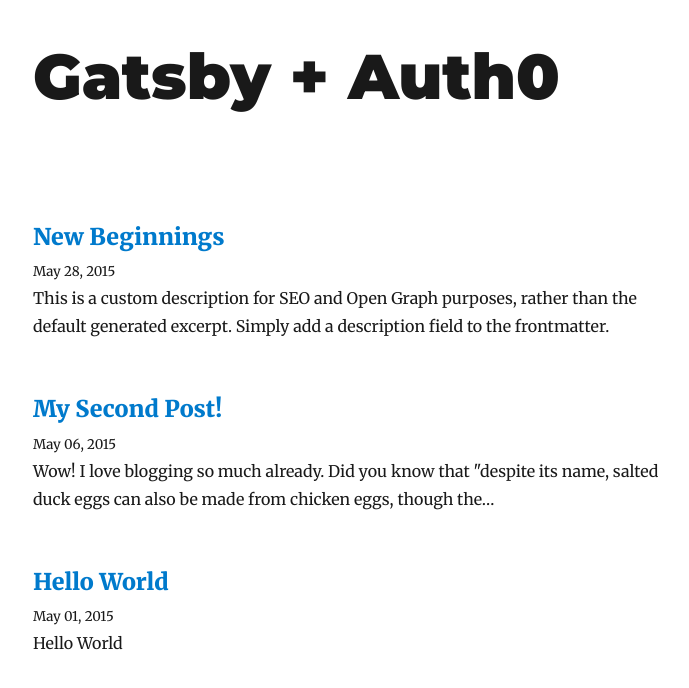
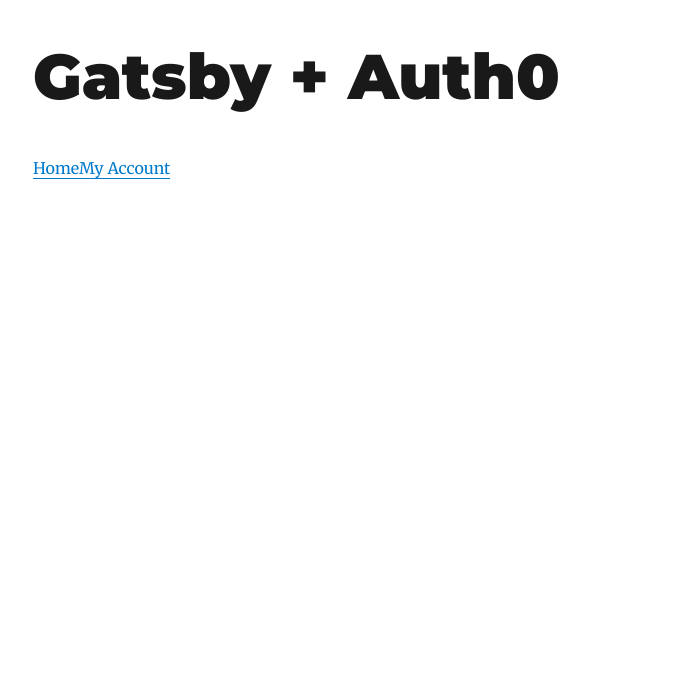
Before and after one commit to twclark0/gatsby-auth0, a Gatsby site: page / in a window 1280 px wide. Shown: the whole page, without its empty margins (292-981 px from the left). Built offline with nearby package versions, Linux system fonts and the light colour scheme; Gatsby itself is replaced by a stand-in of ours; some packages are replaced by stand-ins of ours.

Commit message:
Update index landing page with nav

```diff
--- a/src/pages/index.js
+++ b/src/pages/index.js
@@ -1,45 +1,17 @@
 import React from "react"
-import { Link, graphql } from "gatsby"
+import { graphql } from "gatsby"
 
-import Bio from "../components/bio"
 import Layout from "../components/layout"
 import SEO from "../components/seo"
-import { rhythm } from "../utils/typography"
+import { Navigation } from "../components/nav-bar"
 
 const BlogIndex = ({ data, location }) => {
   const siteTitle = data.site.siteMetadata.title
-  const posts = data.allMarkdownRemark.edges
 
   return (
     <Layout location={location} title={siteTitle}>
       <SEO title="All posts" />
-      <Bio />
-      {posts.map(({ node }) => {
-        const title = node.frontmatter.title || node.fields.slug
-        return (
-          <article key={node.fields.slug}>
-            <header>
-              <h3
-                style={{
-                  marginBottom: rhythm(1 / 4),
-                }}
-              >
-                <Link style={{ boxShadow: `none` }} to={node.fields.slug}>
-                  {title}
-                </Link>
-              </h3>
-              <small>{node.frontmatter.date}</small>
-            </header>
-            <section>
-              <p
-                dangerouslySetInnerHTML={{
-                  __html: node.frontmatter.description || node.excerpt,
-                }}
-              />
-            </section>
-          </article>
-        )
-      })}
+      <Navigation />
     </Layout>
   )
 }
@@ -53,20 +25,5 @@ export const pageQuery = graphql`
         title
       }
     }
-    allMarkdownRemark(sort: { fields: [frontmatter___date], order: DESC }) {
-      edges {
-        node {
-          excerpt
-          fields {
-            slug
-          }
-          frontmatter {
-            date(formatString: "MMMM DD, YYYY")
-            title
-            description
-          }
-        }
-      }
-    }
   }
 `
```
